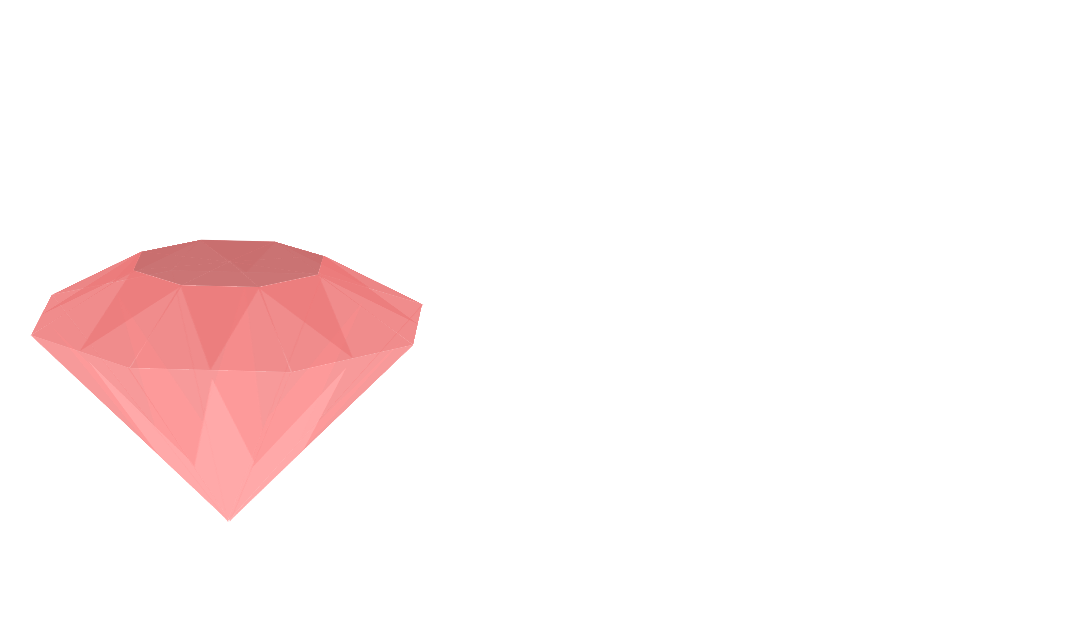
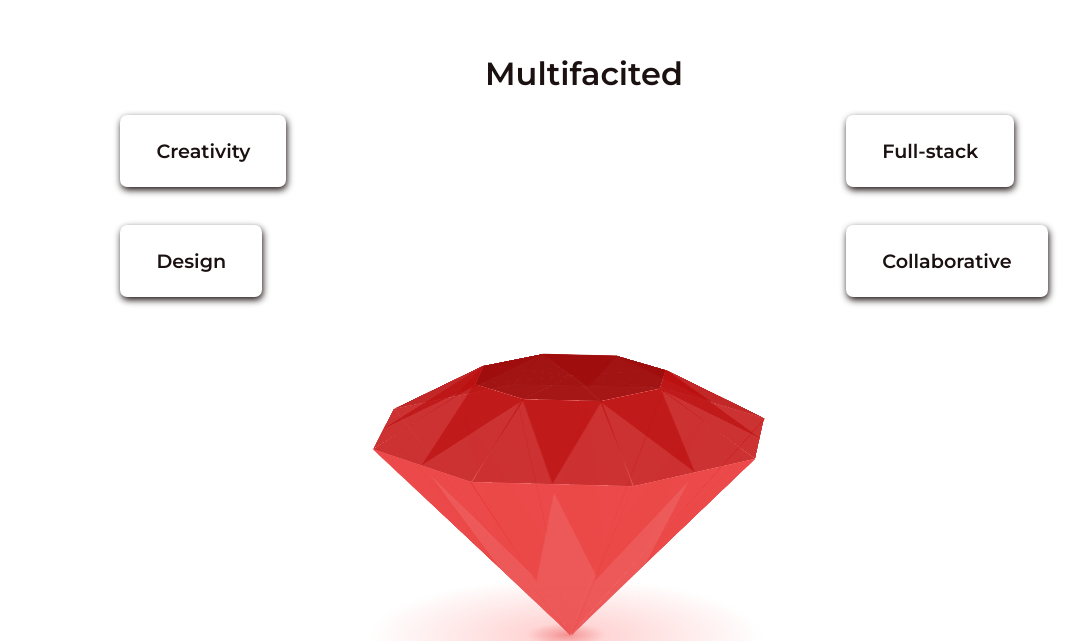
Before and after one commit to blueberry-hamster/portfolio-site, a React (Create React App) app in the folder frontend/: page / in a window 1280 px wide. Shown: the part 999-1640 px from the top of the page, without its empty margins (56-1142 px from the left). Built offline with nearby package versions, Linux system fonts and the light colour scheme; no server answers.

Commit message:
Organize tags for multifacited

```diff
--- a/frontend/src/components/Diamond.jsx
+++ b/frontend/src/components/Diamond.jsx
@@ -1,10 +1,15 @@
-import React, { useState } from "react";
+import React, { useEffect, useRef } from "react";
 import "../styles/diamond.scss";
 
 const RedDiamond = () => {
+  // Ref to the container
+  const containerRef = useRef(null);
+
+  useEffect(() => {
+  }, []); // Empty dependency array means this effect runs once after initial render
 
   return (
-    <div className="diamond intro">
+    <div ref={containerRef} className="diamond intro">
       <div className="diamond__base">
         <div className="diamond-bottom">
           {[...Array(8)].map((_, i) => (
--- a/frontend/src/components/Multifacited.jsx
+++ b/frontend/src/components/Multifacited.jsx
@@ -1,13 +1,87 @@
-import React, { useState } from "react";
+import React, { useState, useRef, useEffect } from "react";
+import styled from "styled-components";
 import RedDiamond from "./Diamond";
+import colors from "../styles/_variables.scss";
+
+const Section = styled.div`
+  width: 100vw;
+  min-height: 100vh;
+  box-sizing: border-box;
+  padding: 2em;
+  display: flex;
+  flex-direction: column;
+  justify-content: center;
+  align-items: center;
+  * {
+    transition: all 0.3s ease-in-out;
+  }
+`;
+const Title = styled.h1`
+  text-align: center;
+  width: 100%;
+`;
+const Content = styled.div`
+  display: flex;
+  flex-direction: row;
+  justify-content: space-between;
+`;
+const LeftTags = styled.div`
+  flex-direction: column;
+`;
+const RightTags = styled.div`
+  flex-direction: column;
+`;
+const Tag = styled.div`
+  width: fit-content;
+  font-size: 1.2em;
+  font-weight: bold;
+  padding: 1.25em 1.875em;
+  margin-bottom: 2em;
+  background-color: white;
+  position: relative;
+  border-radius: 0.375em;
+  filter: drop-shadow(0.1em 0.2em 0.2em ${colors.shadowLight});
+
+  &:hover {
+    filter: drop-shadow(0.2em 0.7em 0.6em ${colors.shadowLight});
+  }
+`;
 
 const Multifacited = () => {
-
+  const tags = [
+    { id: "creativity", content: "Creativity", position: "left" },
+    { id: "design", content: "Design", position: "left" },
+    { id: "full-stack", content: "Full-stack", position: "right" },
+    { id: "collaborative", content: "Collaborative", position: "right" },
+  ];
 
   return (
-    <>
-      <RedDiamond />
-    </>
+    <Section>
+      <Title>Multifacited</Title>
+      <Content>
+        <LeftTags>
+          {tags
+            .filter((tag) => tag.position === "left")
+            .map((tag, index) => (
+              <Tag key={tag.id} >
+                {tag.content}
+              </Tag>
+            ))}
+        </LeftTags>
+        <RedDiamond />
+        <RightTags>
+          {tags
+            .filter((tag) => tag.position === "right")
+            .map((tag, index) => (
+              <Tag
+                key={tag.id}
+              >
+                {tag.content}
+              </Tag>
+            ))}
+        </RightTags>
+      </Content>
+    </Section>
   );
 };
 
--- a/frontend/src/components/Timeline.jsx
+++ b/frontend/src/components/Timeline.jsx
@@ -50,7 +50,7 @@ const TimelineContent = styled.div`
   border-radius: 0.375em;
   filter: drop-shadow(0.1em 0.2em 0.2em ${colors.shadowLight});
 
-  &::after {
+  &:after {
     content: "";
     position: absolute;
     width: 0;
@@ -75,7 +75,6 @@ const TimelineItem = styled.div`
   }
 
   &:hover {
-    // cursor: pointer;
     filter: drop-shadow(0.2em 0.7em 0.6em ${colors.shadowLight});
   }
 
--- a/frontend/src/styles/diamond.scss
+++ b/frontend/src/styles/diamond.scss
@@ -1,11 +1,11 @@
 @import 'variables.scss';
 
-$color1: rgba(157, 80, 80, 0.679);
-$color2: rgba(196, 153, 153, 0.796);
-$color3: rgba(203, 142, 142, 0.07);
-$color4: rgba(164, 92, 92, 0.637);
-$color5: rgba(196, 125, 125, 0.414);
-$color6: rgba(131, 72, 72, 0.877);
+$color1: rgba(188, 16, 16, 0.679);
+$color2: rgba(209, 28, 28, 0.796);
+$color3: rgba(236, 109, 109, 0.07);
+$color4: rgba(234, 46, 46, 0.637);
+$color5: rgba(237, 114, 114, 0.414);
+$color6: rgba(155, 10, 10, 0.877);
 
 .top,
 .diamond-slice-a,
@@ -14,13 +14,18 @@ $color6: rgba(131, 72, 72, 0.877);
 }
 
 .diamond {
-  filter: brightness(1.5);
+  filter: brightness(1);
   margin-top: 30vh;
   width: 70vh;
   height: 70vh;
   max-width: 70vw;
   max-height: 70vw;
   perspective: 600vh;
+
+  &:hover {
+    transition: all 3s ease-in-out;
+    filter: brightness(1.35);
+  }
 }
 
 .diamond__base {
@@ -29,6 +34,8 @@ $color6: rgba(131, 72, 72, 0.877);
   width: 100%;
   transform-style: preserve-3d;
   animation: linear ROTATE 25s infinite;
+  background: radial-gradient(circle, rgba(234, 46, 46, 0.519) 0%, rgba(255, 50, 50, 0.2) 10%, transparent 50%);
+  border-radius: 100%;
 }
 
 .diamond-slice {
```
